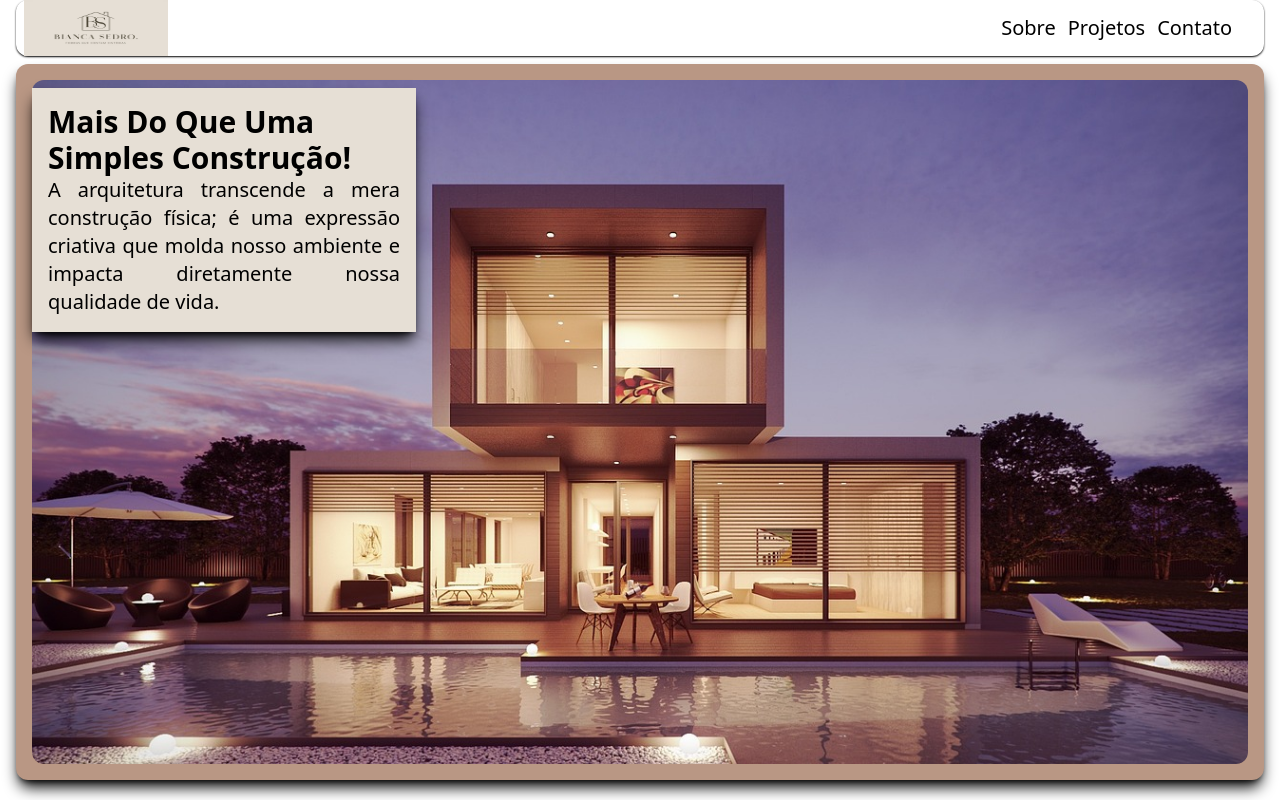
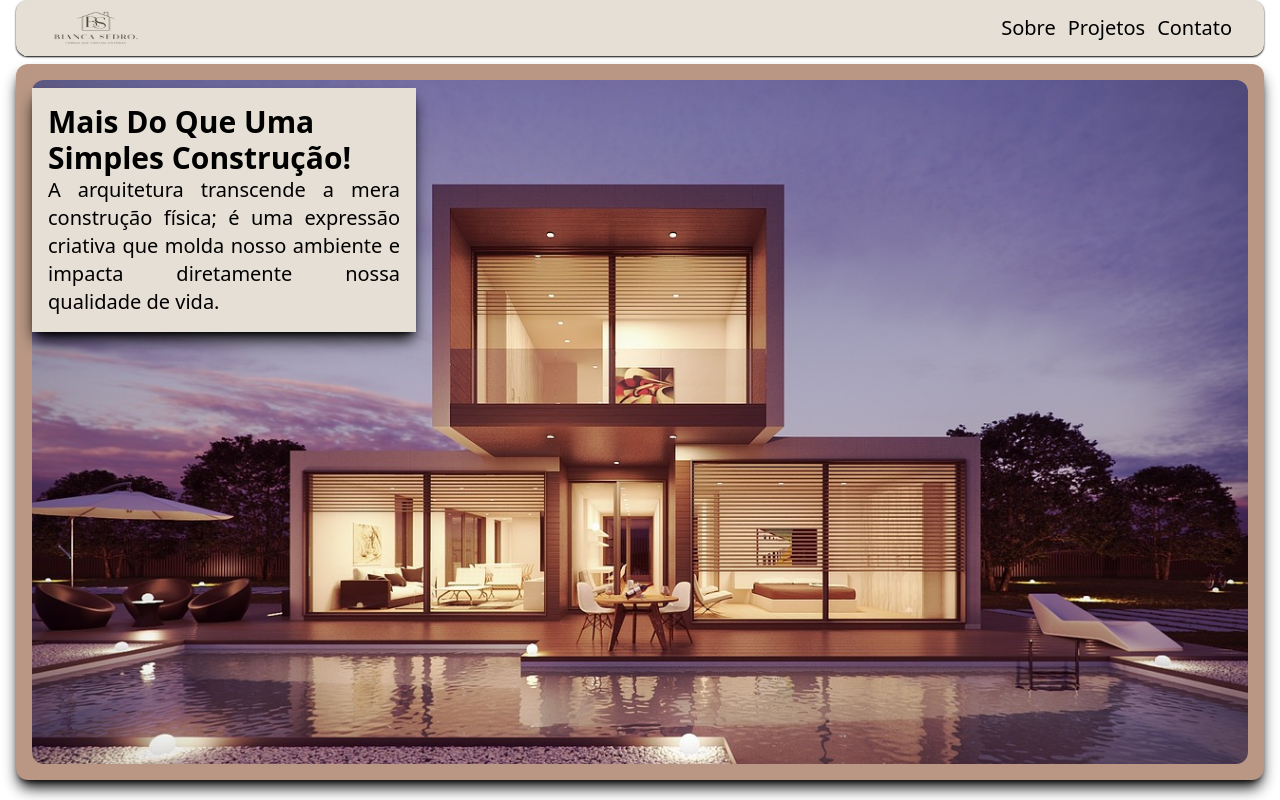
Before and after one commit to Adrianomssilva/arq_site, a plain HTML site: page index.html in a window 1280 px wide. Shown: the top 800 px of the page. Drawn offline with nearby package versions, Linux system fonts and the light colour scheme.

Commit message:
cor certa

```diff
--- a/index.html
+++ b/index.html
@@ -8,7 +8,7 @@
 </head>
 <body>
   <div class="bg-[##E9E5DA]">
-    <div id="menu" class="bg-[rgb(225,0,0,)] mx-4 flex items-center rounded-xl shadow-sm shadow-black">
+    <div id="menu" class="bg-[#E6DFD5] mx-4 flex items-center rounded-xl shadow-sm shadow-black">
         <div class="h-auto ml-2">
           <img src="img/logo.jpeg" alt="logo_arquitetura" class="w-36 h-14 flex-1">
         </div>
```
